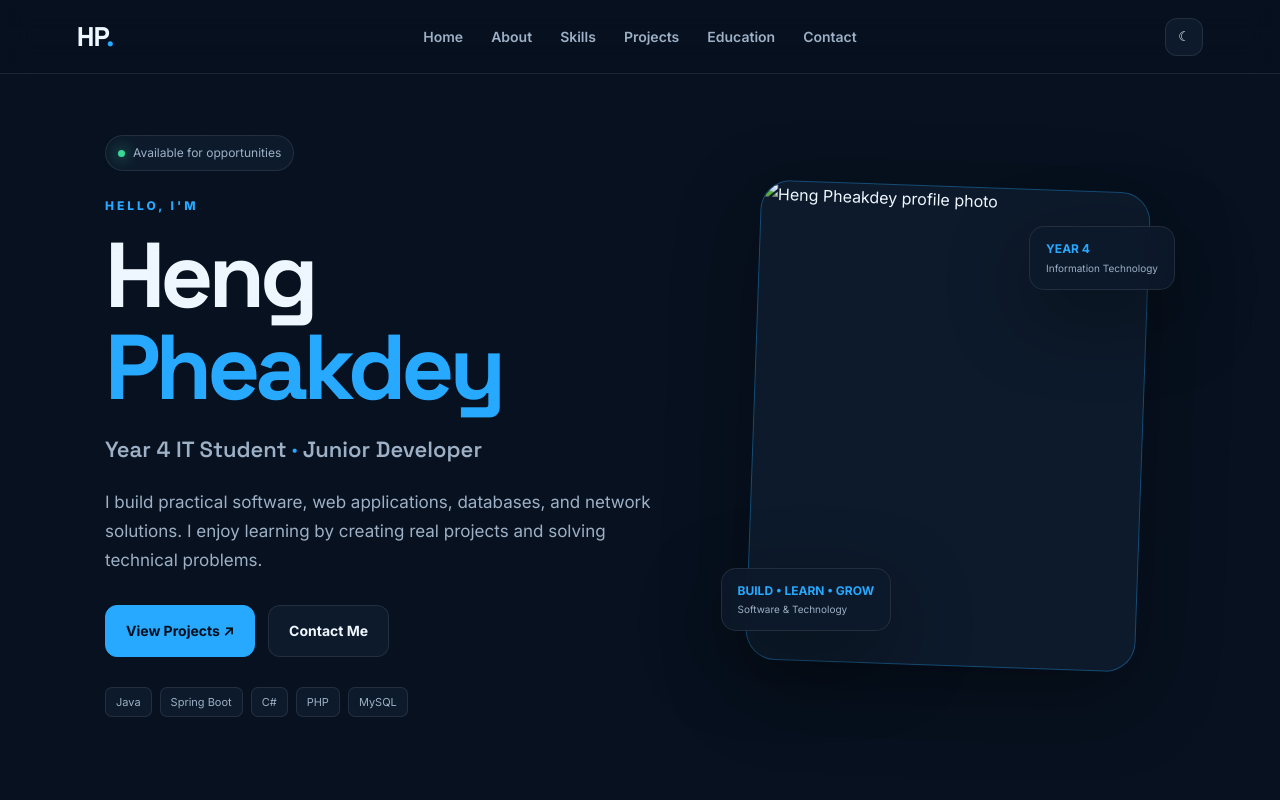
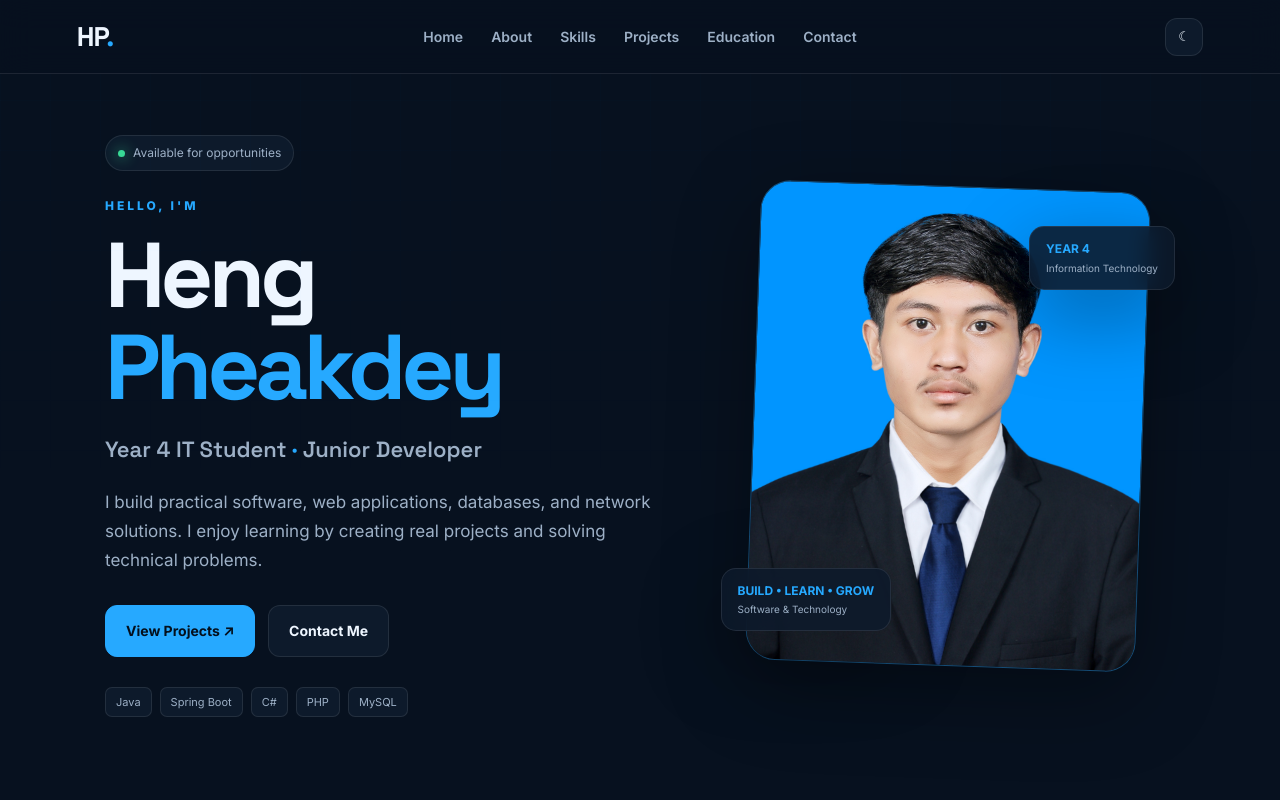
Before and after one commit to hengpheakdey15-ctrl/portfolio_kdey, a plain HTML site: page index.html in a window 1280 px wide. Shown: the top 800 px of the page. Drawn offline with Linux system fonts and the light colour scheme.

Commit message:
Update profile image source in index.html

```diff
--- a/index.html
+++ b/index.html
@@ -48,7 +48,7 @@
       <div class="hero-photo reveal">
         <div class="glow"></div>
         <div class="photo-frame">
-          <img src="assets/profile.png" alt="Heng Pheakdey profile photo">
+          <img src="profile.png" alt="Heng Pheakdey profile photo">
         </div>
         <div class="floating-card top-card"><strong>YEAR 4</strong><small>Information Technology</small></div>
         <div class="floating-card bottom-card"><strong>BUILD • LEARN • GROW</strong><small>Software & Technology</small></div>
```
